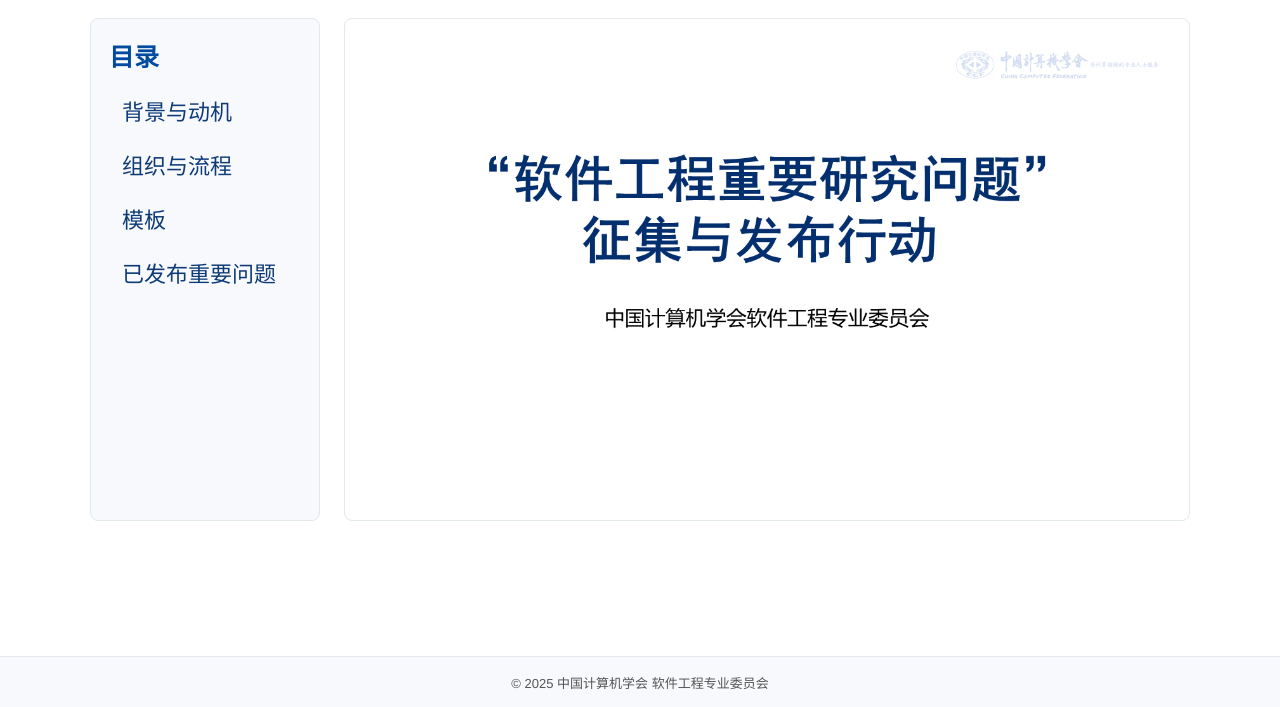
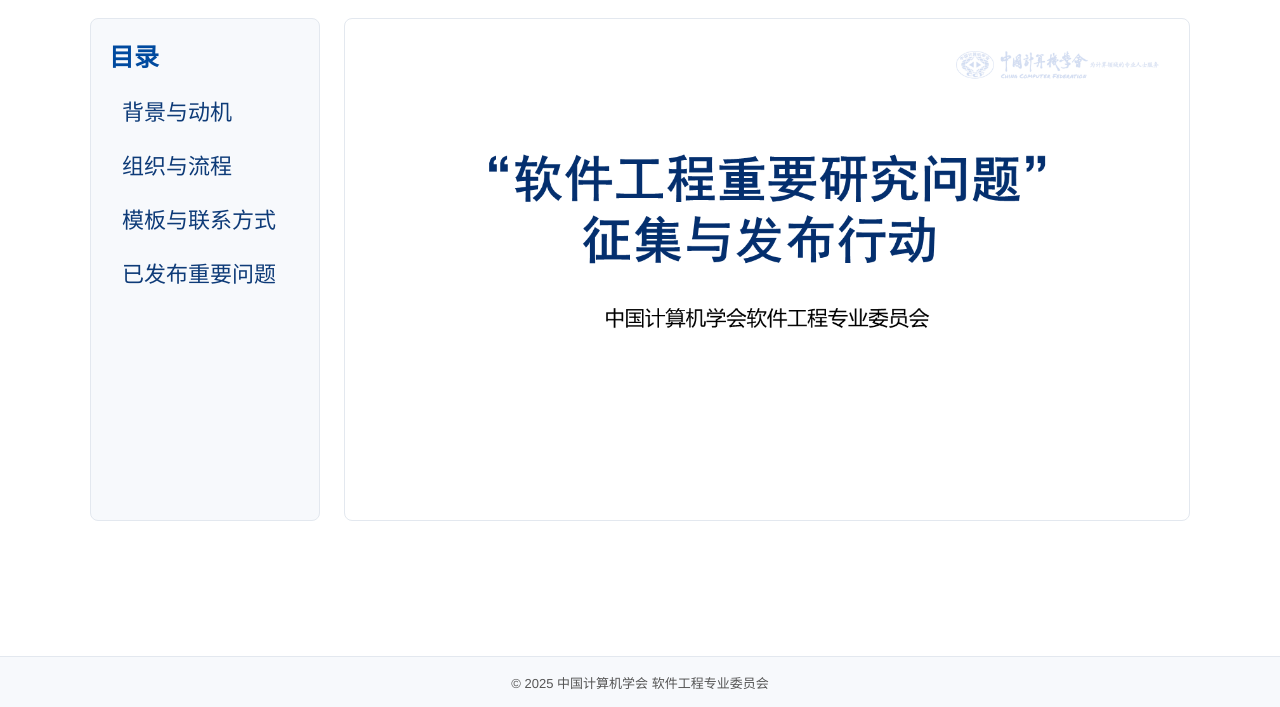
Before and after one commit to SEKeyIssues/SEKeyIssues.github.io, a plain HTML site: page index.html in a window 1280 px wide. Shown: the part 93-800 px from the top of the page. Drawn offline with Linux system fonts and the light colour scheme.

Commit message:
Update index.html

```diff
--- a/index.html
+++ b/index.html
@@ -755,7 +755,7 @@
             <li>
               <button class="nav-btn" data-key="process">组织与流程</button>
             </li>
-            <li><button class="nav-btn" data-key="template">模板</button></li>
+            <li><button class="nav-btn" data-key="template">模板与联系方式</button></li>
             <!-- 改成已发布重要问题：去掉展开功能与子列表 -->
             <li>
               <button class="nav-btn" data-key="published" id="publishedBtn" aria-expanded="false">
```
